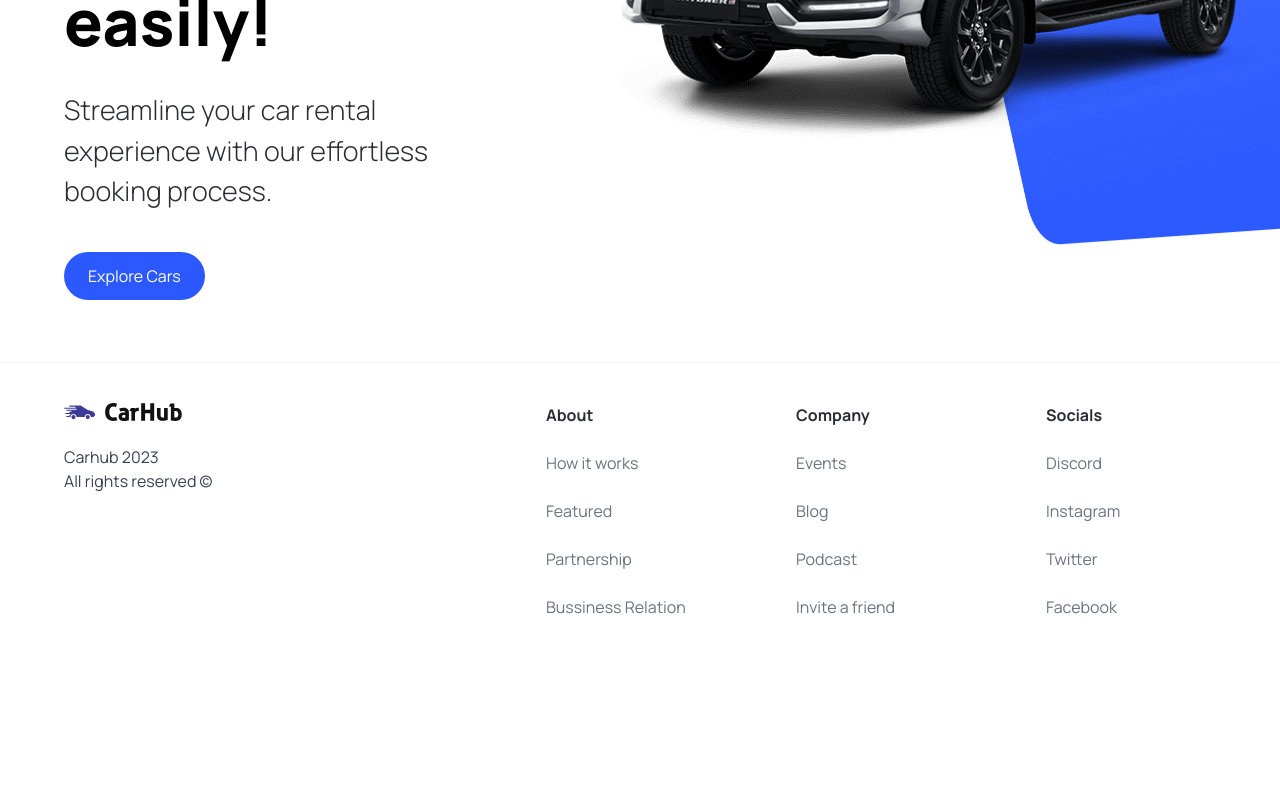
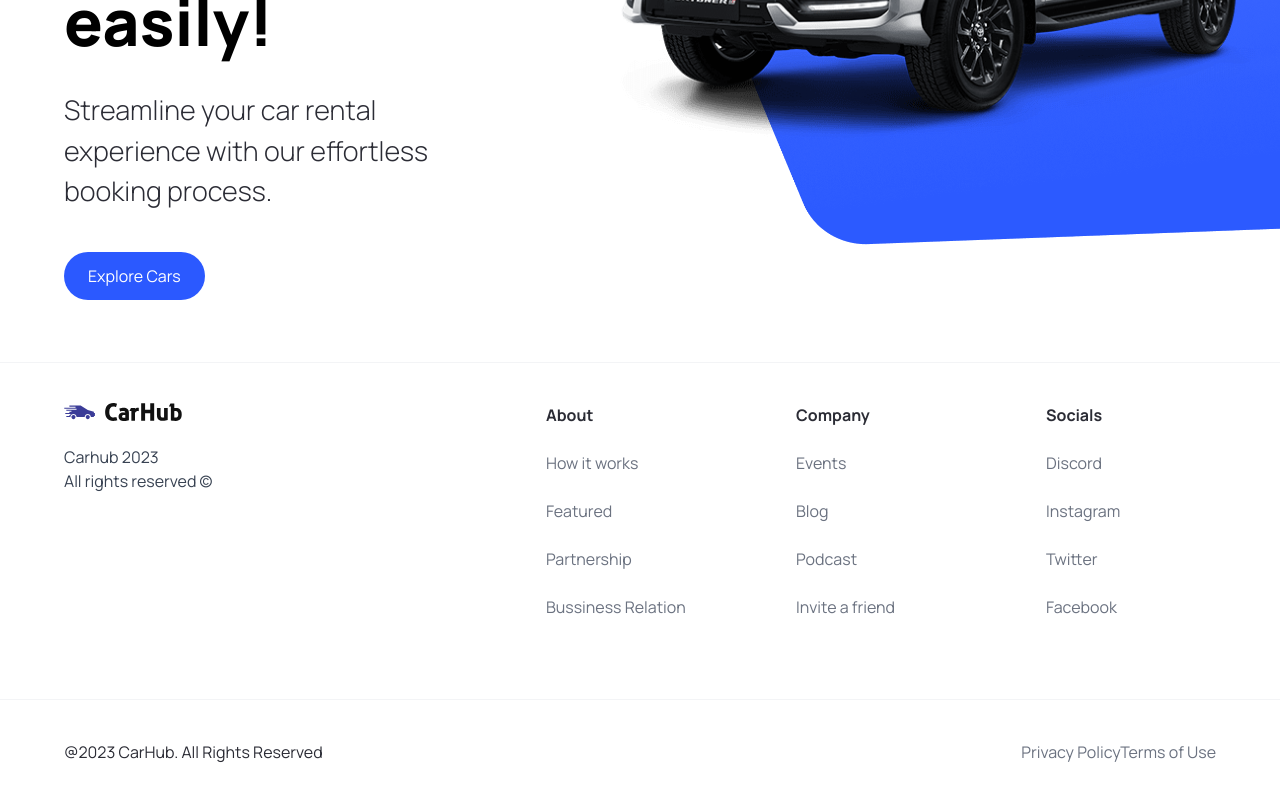
Before and after one commit to Shamidinoff/Car_Showcase__React_Next13_TypeScript_TailwindCSS_project, a Next.js app: page / in a window 1280 px wide. Shown: the part 458-1258 px from the top of the page. Before the commit the page ends 1117 px from the top, so only its background shows below. Built offline with nearby package versions, Linux system fonts and the light colour scheme.

Commit message:
Car Showcase - Next JS 13, React, TypeScript, Tailwind CSS project

```diff
--- a/components/Footer.tsx
+++ b/components/Footer.tsx
@@ -38,6 +38,19 @@
           ))}
         </div>
       </div>
+
+      <div className="flex justify-between items-center flex-wrap mt-10 border-t border-gray-100 sm:px-16 px-6 py-10">
+        <p>@2023 CarHub. All Rights Reserved</p>
+
+        <div className="footer__copyright-link">
+          <Link href="/" className="text-gray-500">
+            Privacy Policy
+          </Link>
+          <Link href="/" className="text-gray-500">
+            Terms of Use
+          </Link>
+        </div>
+      </div>
     </footer>
   );
 };
--- a/components/Hero.tsx
+++ b/components/Hero.tsx
@@ -26,9 +26,9 @@
       <div className="hero__image-container">
         <div className="hero__image">
           <Image src="/hero.png" alt="hero" fill className="object-contain" />
+        </div>
 
-          <div className="hero__image-overlay" />
-        </div>
+        <div className="hero__image-overlay" />
       </div>
     </div>
   );
```
